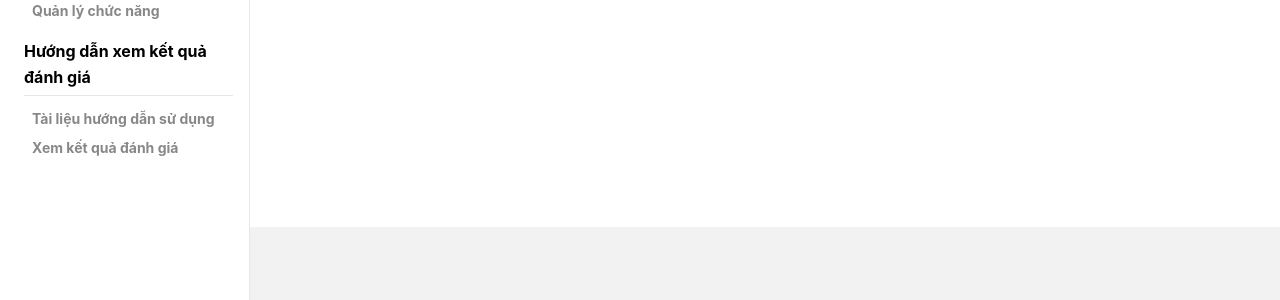
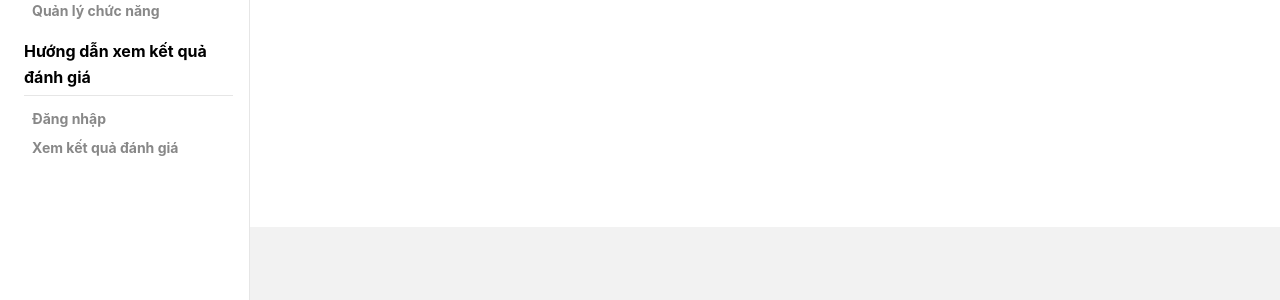
Before and after one commit to sinoautoid/hr3p, a Jekyll site: the page built from docs/_docs/en/Introduction.md, in a window 1280 px wide. Shown: the part 513-813 px from the top of the page. Built offline with Jekyll 4.4.1, drawn with Linux system fonts in a browser that asks for light colours; nearby versions of some CDN libraries; the list of posts is cut into pages by our own code.

```diff
--- a/_data/navigation.yml
+++ b/_data/navigation.yml
@@ -50,7 +50,7 @@ mgmt-system:
 
   - title: Hướng dẫn xem kết quả đánh giá
     children:
-      - title:  Tài liệu hướng dẫn sử dụng
+      - title:  Đăng nhập
         url:    /user-guide
       - title: Xem kết quả đánh giá
         url: /ket-qua-danh-gia
@@ -58,7 +58,7 @@ mgmt-system:
 view-evaluation:
   - title: Hướng dẫn xem kết quả đánh giá
     children:
-      - title:  Tài liệu hướng dẫn sử dụng
+      - title:  Đăng nhập
         url:    /user-guide
       - title: Xem kết quả đánh giá
         url: /ket-qua-danh-gia
```
Also changed, not shown: docs/_docs/en/2.1-ViewEvaluation.md (+1 -1 lines).
